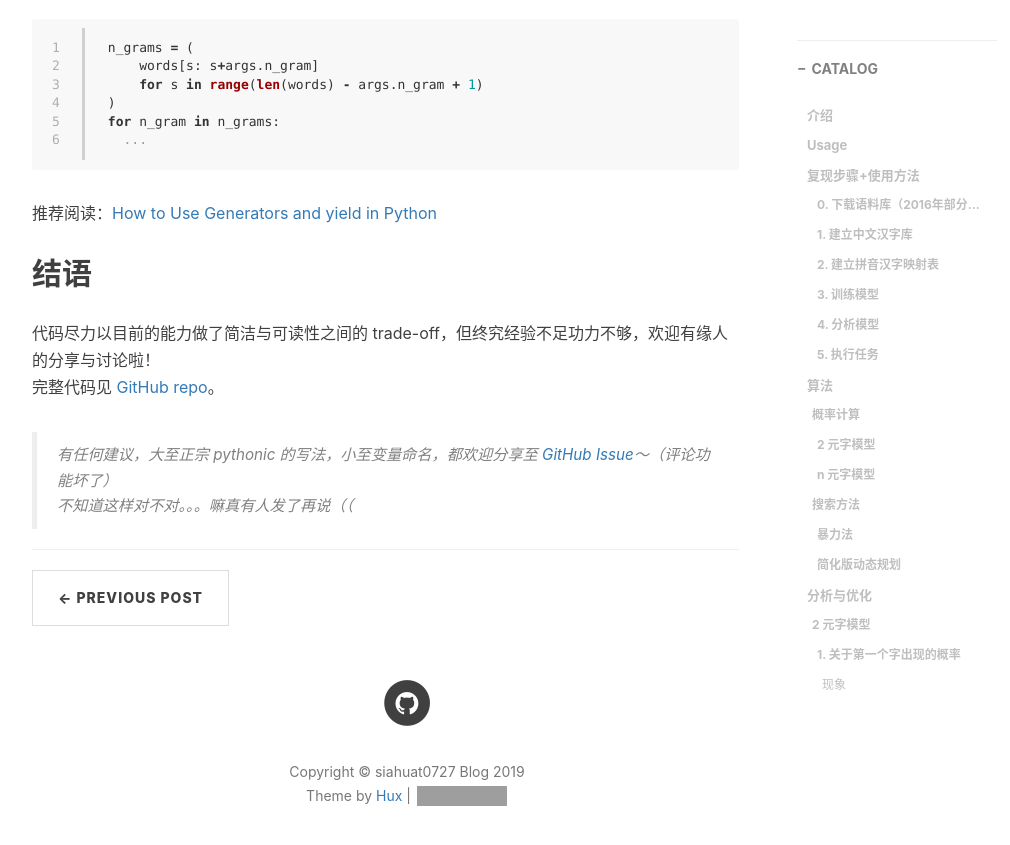
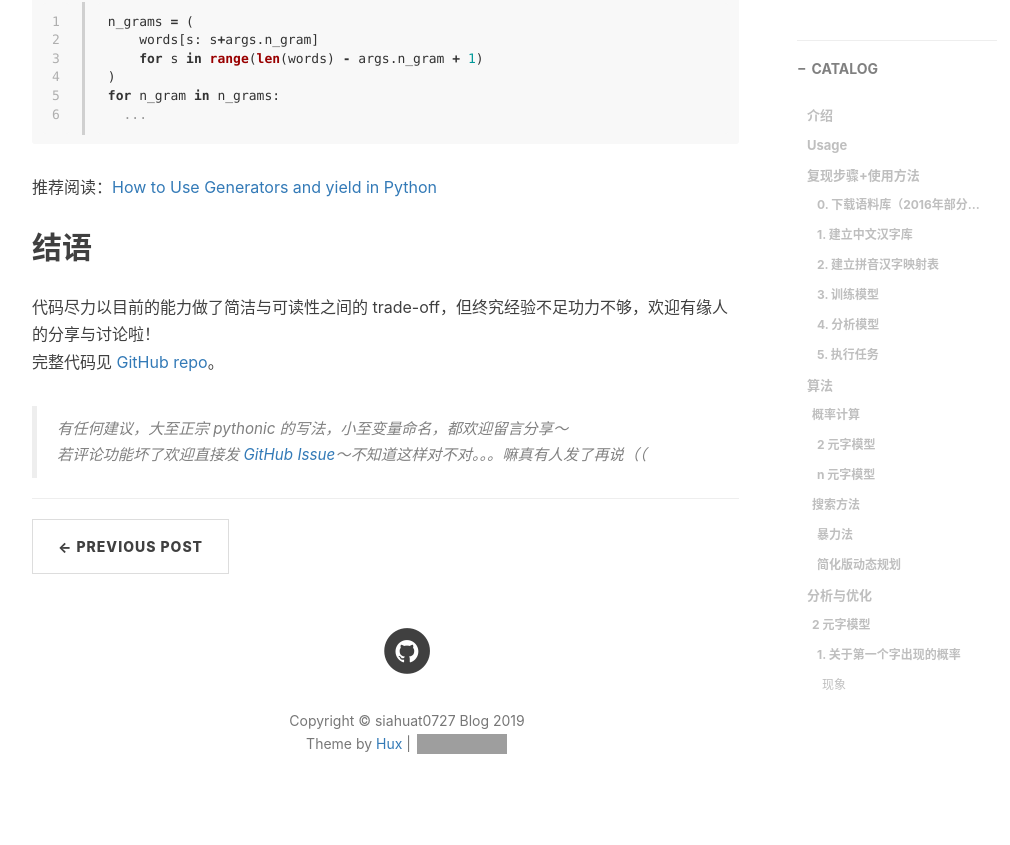
Before and after one commit to siahuat0727/siahuat0727.github.io, a Jekyll site: the page built from _posts/2019-11-01-pinyin-input-method.markdown, in a window 1280 px wide and 900 px high, scrolled down 24487 px. Shown: the top 845 px of the window, without its empty margins (233-1243 px from the left). Built offline with Jekyll 4.4.1, drawn with Linux system fonts in a browser that asks for light colours; nearby versions of some CDN libraries; library files that are not in the unit come from our copies; formulas are drawn with MathJax 3; comment, search, counter and statistics services are not loaded; some of the changed text lies outside the part shown; grey boxes are pictures that could not be loaded.

Commit message:
Update pinyin

```diff
--- a/_posts/2019-11-01-pinyin-input-method.markdown
+++ b/_posts/2019-11-01-pinyin-input-method.markdown
@@ -261,7 +261,7 @@
 
 $$T_{i, *} = \mathop{\arg\max}_{T_i \in \{T_{i, 1}, T_{i, 2}, ..., T_{i, |W_i|}\}}P(T_i)$$
 
-> 第一次自己写这类公式，不知道写得对不对清不清楚，有任何错误或建议欢迎指点啦！[GitHub Issue](https://github.com/siahuat0727/PinYin/issues)
+> 第一次自己写这类公式，不知道写得对不对清不清楚，有任何错误或建议欢迎留言指点啦！[传送门](#结语)
 
 目标：找到 $T_{m,*}$ 作为输出。
 
@@ -952,5 +952,5 @@
 代码尽力以目前的能力做了简洁与可读性之间的 trade-off，但终究经验不足功力不够，欢迎有缘人的分享与讨论啦！
 完整代码见 [GitHub repo](https://github.com/siahuat0727/PinYin)。
 
-> 有任何建议，大至正宗 pythonic 的写法，小至变量命名，都欢迎分享至 [GitHub Issue](https://github.com/siahuat0727/PinYin/issues)～（评论功能坏了）
-> 不知道这样对不对。。。嘛真有人发了再说（（
+> 有任何建议，大至正宗 pythonic 的写法，小至变量命名，都欢迎留言分享～
+> 若评论功能坏了欢迎直接发 [GitHub Issue](https://github.com/siahuat0727/PinYin/issues)～不知道这样对不对。。。嘛真有人发了再说（（
```
